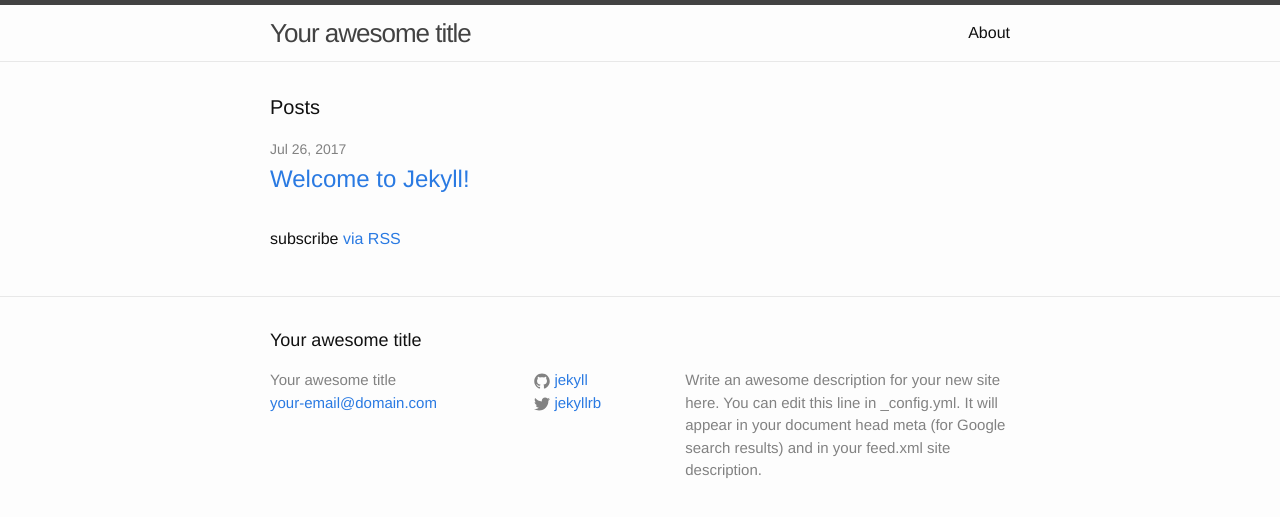
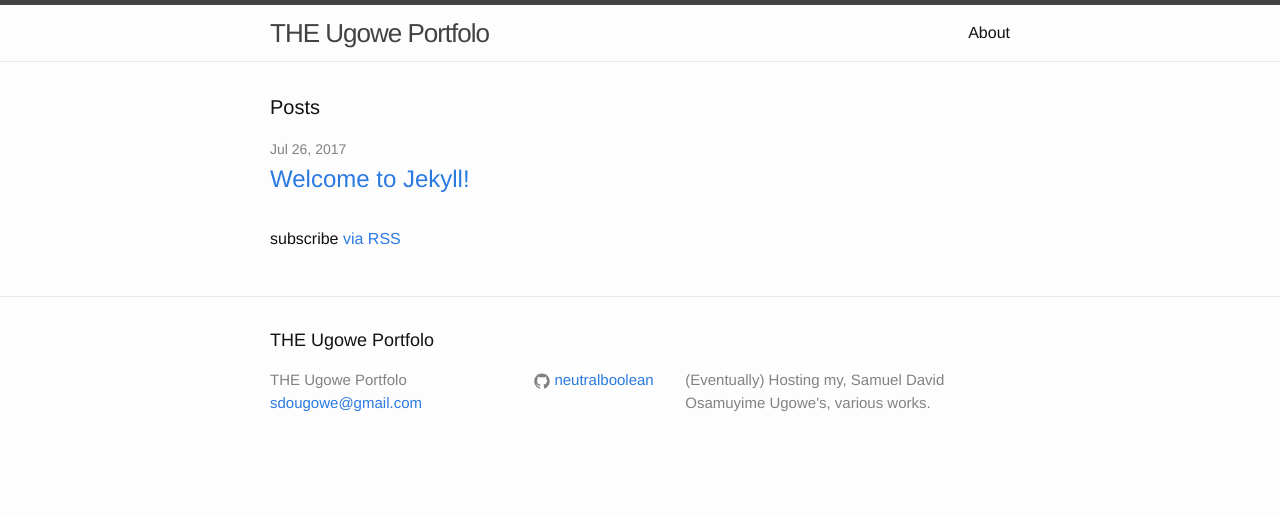
Before and after one commit to neutralboolean/neutralboolean.github.io, a Jekyll site: the page built from index.html, in a window 1280 px wide. Shown: the top 517 px of the page. Built offline with Jekyll 4.4.1, drawn with Linux system fonts in a browser that asks for light colours.

Commit message:
Update _config.yml
Changed some default config info.

```diff
--- a/_config.yml
+++ b/_config.yml
@@ -6,16 +6,14 @@
 # 'jekyll serve'. If you change this file, please restart the server process.
 
 # Site settings
-title: Your awesome title
-email: your-email@domain.com
+title: THE Ugowe Portfolo
+email: sdougowe@gmail.com
 description: > # this means to ignore newlines until "baseurl:"
-  Write an awesome description for your new site here. You can edit this
-  line in _config.yml. It will appear in your document head meta (for
-  Google search results) and in your feed.xml site description.
+  (Eventually) Hosting my, Samuel David Osamuyime Ugowe's, various works.
 baseurl: "" # the subpath of your site, e.g. /blog
 url: "http://yourdomain.com" # the base hostname & protocol for your site
-twitter_username: jekyllrb
-github_username:  jekyll
+twitter_username:
+github_username:  neutralboolean
 
 # Build settings
 markdown: kramdown
```
